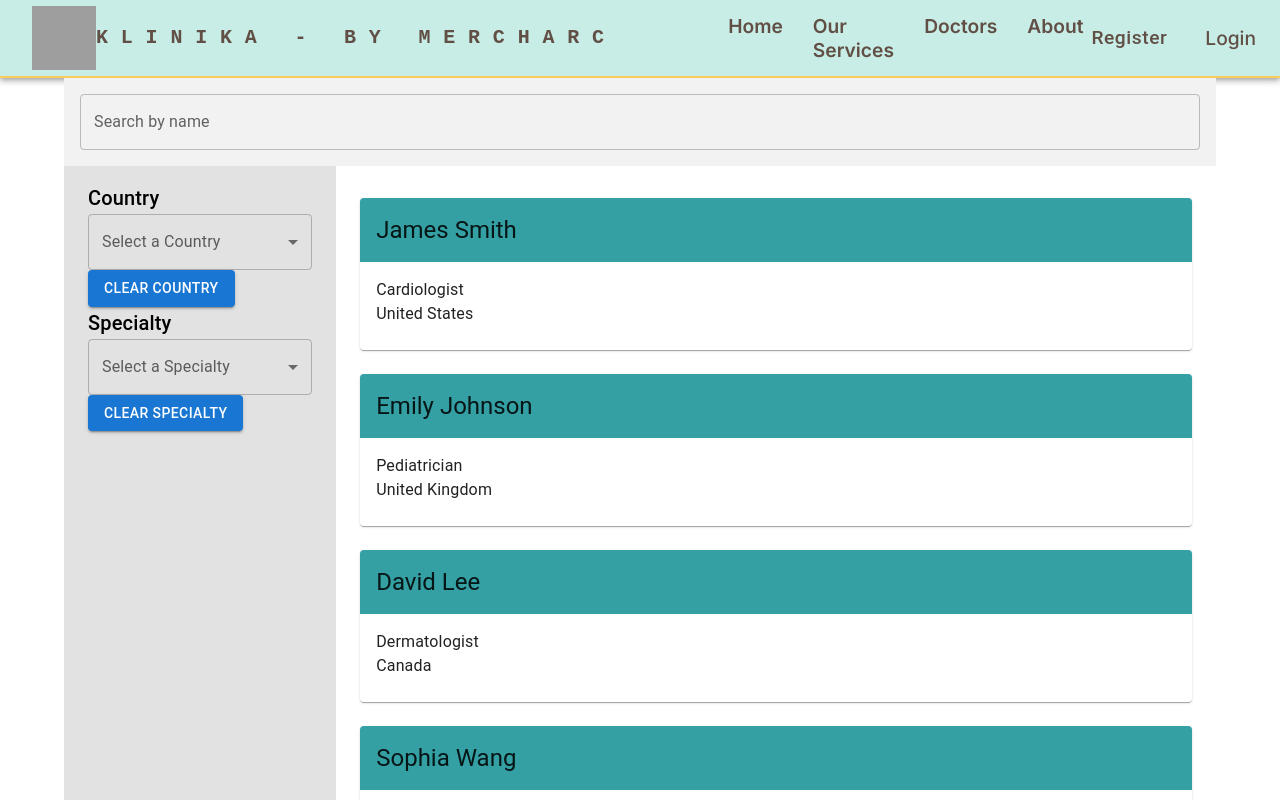
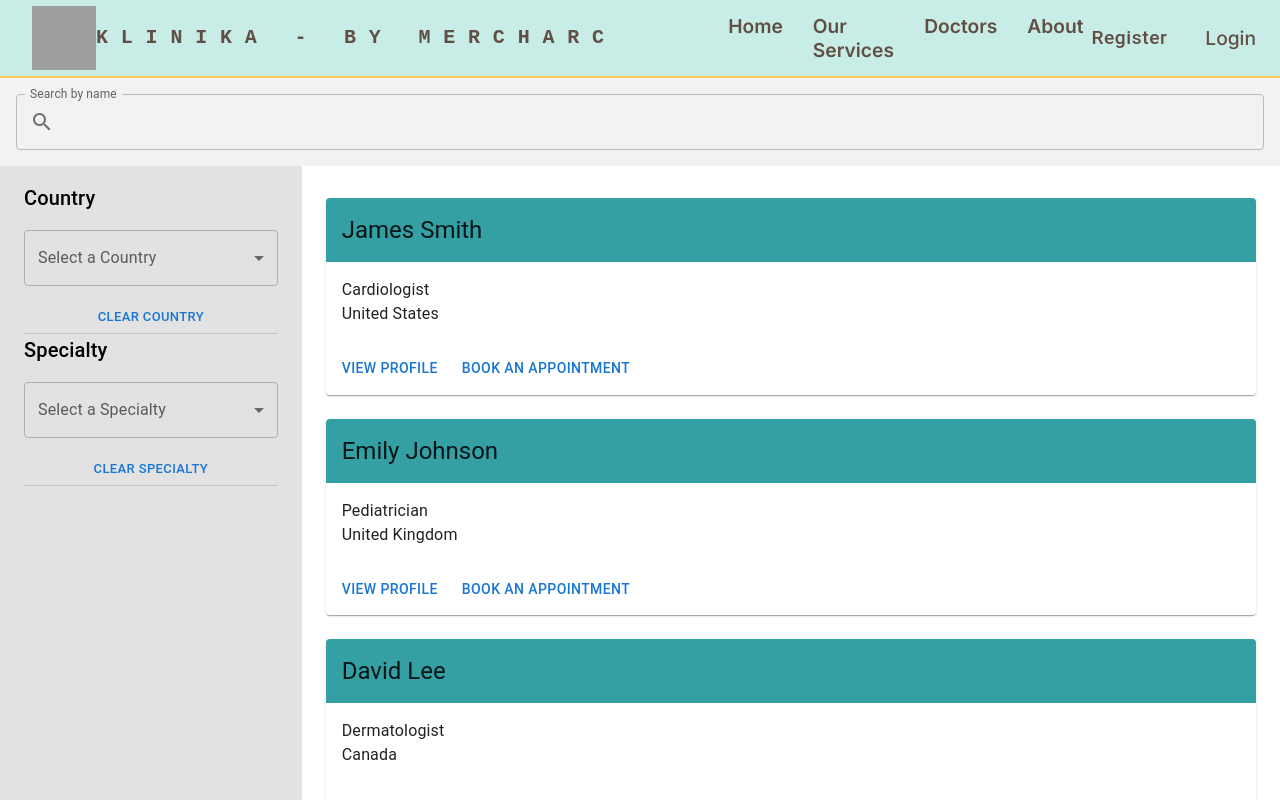
Before and after one commit to No-Country/C13-41-FT-NODE-REACT, a Next.js app in the folder fe/: page /doctors in a window 1280 px wide. Shown: the top 800 px of the page. Built offline with nearby package versions, Linux system fonts and the light colour scheme; grey boxes are pictures that could not be loaded.

Commit message:
style: add search icon to input field

```diff
--- a/fe/src/app/doctors/page.jsx
+++ b/fe/src/app/doctors/page.jsx
@@ -4,15 +4,19 @@ import {
 	Box,
 	Button,
 	Card,
+	CardActions,
 	CardContent,
 	CardHeader,
 	Container,
+	Divider,
+	InputAdornment,
 	MenuItem,
 	Select,
 	TextField,
 	Typography,
 } from '@mui/material';
 import React from 'react';
+import SearchIcon from '@mui/icons-material/Search';
 
 const DoctorsPage = () => {
 	const {
@@ -29,7 +33,7 @@ const DoctorsPage = () => {
 	const specialtyList = new Set(allDoctors.map(doctor => doctor.specialty));
 
 	return (
-		<Container component={'main'}>
+		<Box component={'main'}>
 			<Box
 				component={'section'}
 				display={'flex'}
@@ -45,14 +49,28 @@ const DoctorsPage = () => {
 					type='search'
 					fullWidth
 					onChange={e => setFilterByName(e.target.value)}
+					InputProps={{
+						startAdornment: (
+							<InputAdornment position='start'>
+								<SearchIcon />
+							</InputAdornment>
+						),
+					}}
 				/>
 			</Box>
 			<Box component={'section'} display={'flex'} flexDirection={'row'}>
 				<Container
 					component={'aside'}
-					sx={{ backgroundColor: '#e2e2e2', minHeight: '100vh', width: '30%', padding: '1rem' }}
+					display={'flex'}
+					flexDirection={'column'}
+					sx={{
+						backgroundColor: '#e2e2e2',
+						minHeight: '100vh',
+						width: '30%',
+						padding: '1rem',
+					}}
 				>
-					<Box>
+					<Box display={'flex'} flexDirection={'column'} rowGap={2}>
 						<Typography variant='h6'>Country</Typography>
 						<TextField
 							id='demo-simple-select'
@@ -68,11 +86,13 @@ const DoctorsPage = () => {
 								</MenuItem>
 							))}
 						</TextField>
-						<Button variant='contained' onClick={() => setFilterByCountry('')}>
+
+						<Button variant='text' size='small' onClick={() => setFilterByCountry('')}>
 							Clear country
 						</Button>
 					</Box>
-					<Box>
+					<Divider />
+					<Box display={'flex'} flexDirection={'column'} rowGap={2}>
 						<Typography variant='h6'>Specialty</Typography>
 						<TextField
 							id='demo-simple-select'
@@ -88,10 +108,11 @@ const DoctorsPage = () => {
 								</MenuItem>
 							))}
 						</TextField>
-						<Button variant='contained' onClick={() => setFilterBySpecialty('')}>
+						<Button variant='text' size='small' onClick={() => setFilterBySpecialty('')}>
 							Clear specialty
 						</Button>
 					</Box>
+					<Divider />
 				</Container>
 				<Container component={'section'}>
 					<Box component={'div'} display={'flex'} flexDirection={'column'} rowGap={3} paddingY={4}>
@@ -104,6 +125,10 @@ const DoctorsPage = () => {
 											<Typography>{doctor.specialty}</Typography>
 											<Typography>{doctor.country}</Typography>
 										</CardContent>
+										<CardActions>
+											<Button href={`/profile/${doctor.id}`}>View profile</Button>
+											<Button href='#'>Book an appointment</Button>
+										</CardActions>
 									</Card>
 								);
 							})
@@ -113,7 +138,7 @@ const DoctorsPage = () => {
 					</Box>
 				</Container>
 			</Box>
-		</Container>
+		</Box>
 	);
 };
 
```
